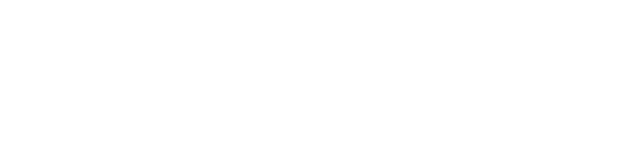
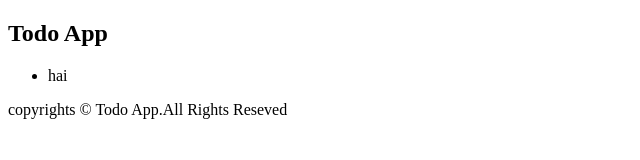
Before and after one commit to shyam500/Todo-app, a plain HTML site: page index.html in a window 1280 px wide. Shown: the whole page, without its empty margins (0-640 px from the left). Drawn offline with Linux system fonts and the light colour scheme.

Commit message:
created basic structure

```diff
--- a/index.html
+++ b/index.html
@@ -4,9 +4,28 @@
     <meta charset="UTF-8">
     <meta http-equiv="X-UA-Compatible" content="IE=edge">
     <meta name="viewport" content="width=device-width, initial-scale=1.0">
-    <title>Document</title>
+    <meta name="author" content="Todo App">
+    <meta name="description" content="Todo app helps you to complete all your daily tasks.So that you dont loss your job">
+    <meta name="keywords" content="Todo App">
+    <link rel="stylesheet" href="./styles/style.css">
+    <title>Todo App</title>
 </head>
 <body>
-
+    <article id="container">
+        <header>
+            <h1>Todo App</h1>
+        </header>
+        <main>
+            <section id="listbox">
+                <ul id="list">
+                    <li>hai</li>
+                </ul>
+            </section>
+        </main>
+        <footer>
+            <p>copyrights &#169 Todo App.All Rights Reseved</p>
+        </footer>
+    </article>
+    <script src="./scripts/main.js"></script>
 </body>
 </html>
```
Also changed, not shown: scripts/main.js (added), styles/style.css (added).
